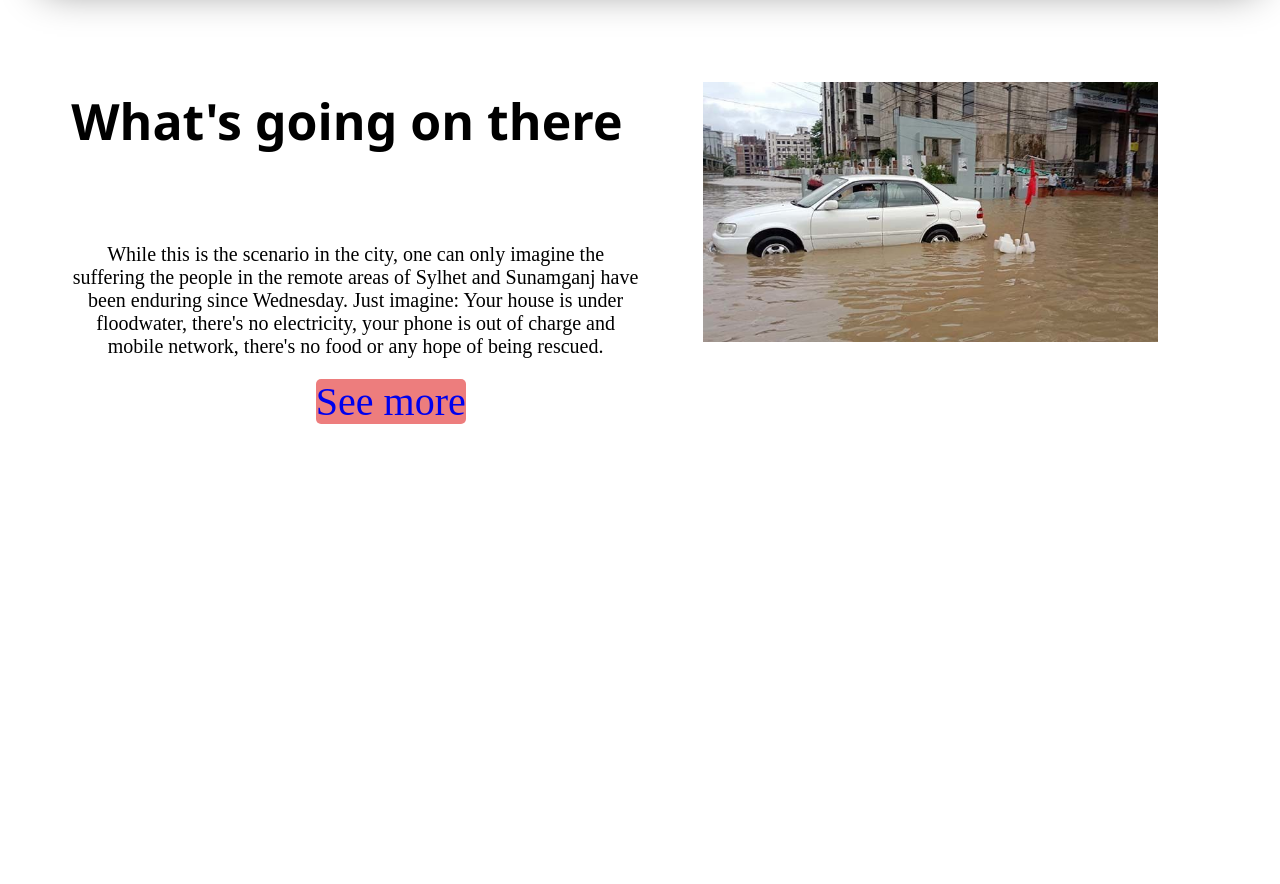
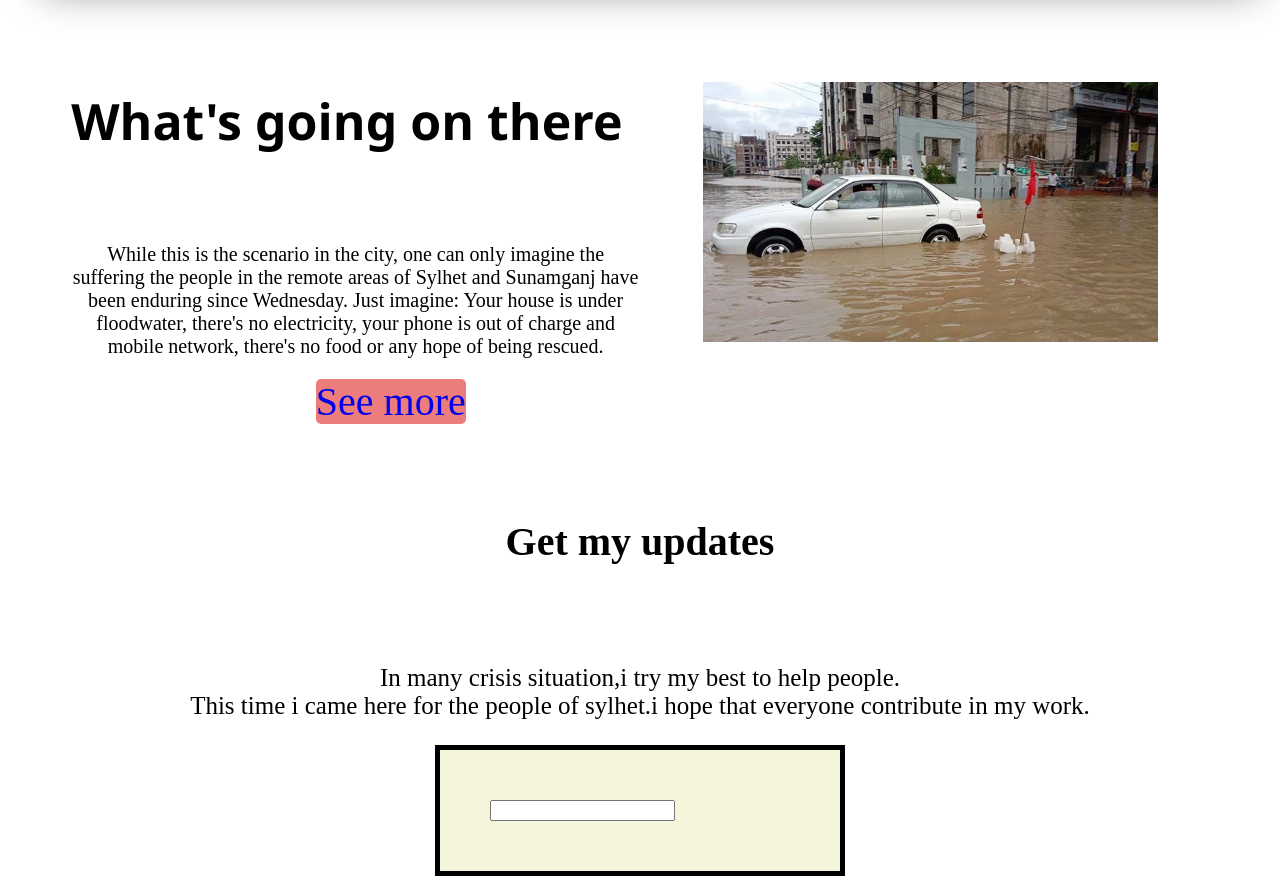
Before and after one commit to zikuanul/donate-today, a plain HTML site: page index.html in a window 1280 px wide. Shown: the part 1697-2581 px from the top of the page. Before the commit the page ends 2130 px from the top, so only its background shows below. Drawn offline with Linux system fonts and the light colour scheme.

Commit message:
footer added

```diff
--- a/index.html
+++ b/index.html
@@ -82,6 +82,15 @@
             <img src="images/s1-6284e2b3c8c0c.jpg" alt="">
          </div>
         </section>
+        <footer>
+            <h6>Get my updates</h6>
+            <p class="paragraph-2">In many crisis situation,i try my best to help people.</br>This time i came here for the people of sylhet.i hope that everyone  contribute in my work.</p>
+        </footer>
+        <div class="finishing">
+            <input type="email" name="" id="">
+
+        </div>
+
 
     </body>
 </html>
--- a/style.css
+++ b/style.css
@@ -28,6 +28,7 @@ p{
 .paragraph-2{
     color: black;
     font-size: 25px;
+    margin-top: 0%;
 }
 h2{
     text-align: center;
@@ -105,6 +106,7 @@ height: 31%;
 .paragraph-3{
     color: black;
     margin-top: 0%;
+
 }
 h5{
     font-size: 50px;
@@ -121,3 +123,21 @@ h5{
 .half-width img{
     width: 80%;
 }
+h6{
+    font-size: 40px;
+    text-align: center;
+    margin-bottom; 0%:
+    padding-top: 0%;
+
+}
+.finishing{
+    width: 300px;
+    border: 5px solid;
+    padding: 50px;
+    position: relative;
+    margin: auto;
+    background-color: beige;
+}
+footer{
+    text-align: center;
+}
```
